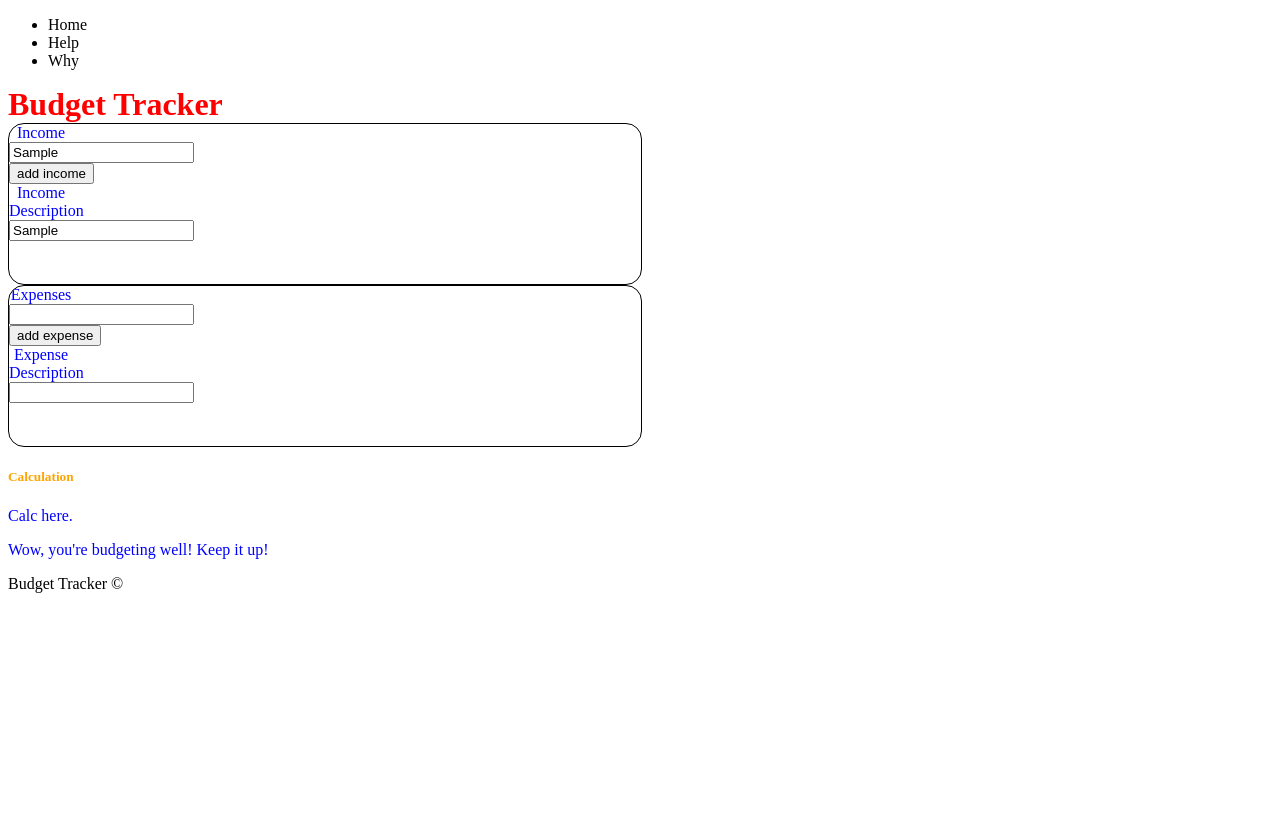
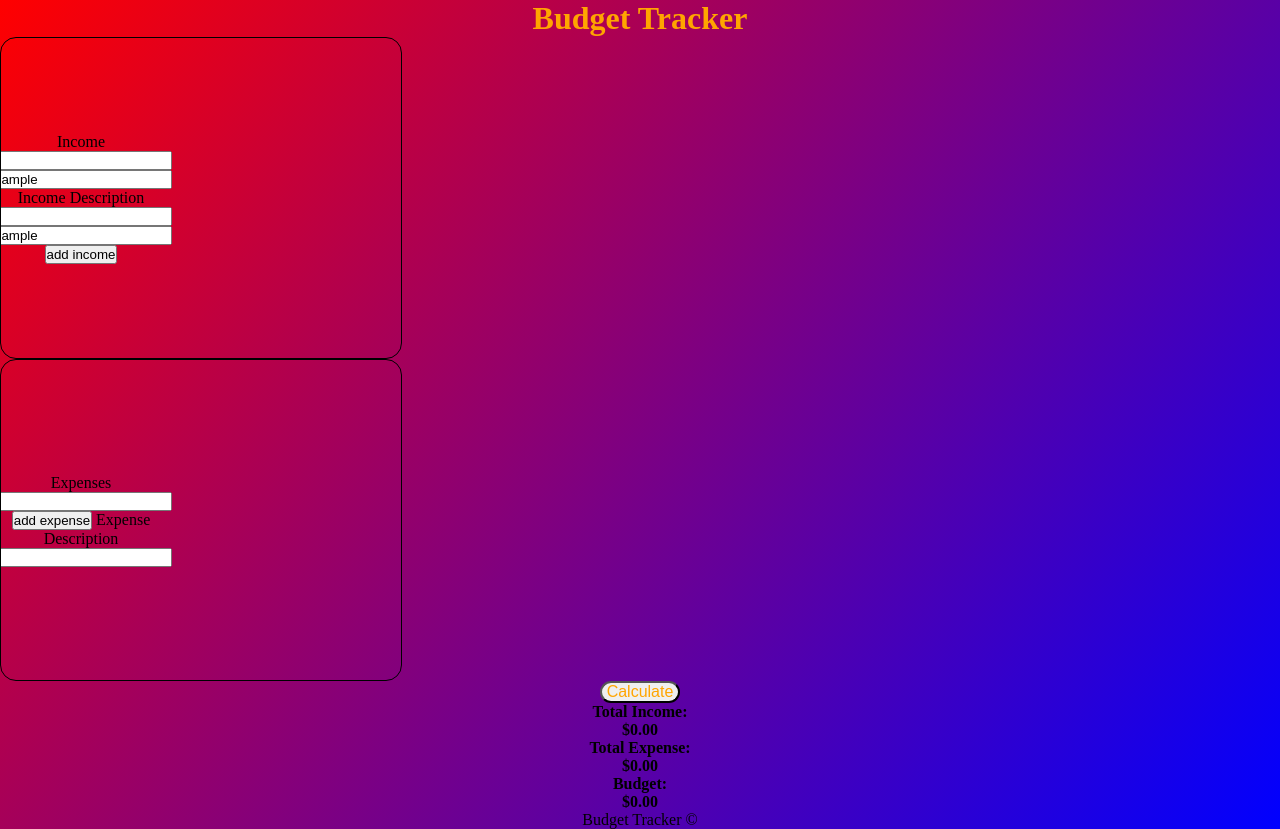
Before and after one commit to supernova147/Budget_Tracker, a website: page index.html in a window 1280 px wide. Both pictures are taken after typing "Sample", "Sample" into the empty fields and a click on the button "add income". Before the commit the page ends 800 px from the top, so only its background shows below. Drawn offline with Linux system fonts and the light colour scheme.

Commit message:
[CHECKPOINT]--- Added JS, SCSS, functionality still needs to be implemented & CSS is not finalized.

```diff
--- a/index.html
+++ b/index.html
@@ -7,39 +7,34 @@
     <link rel="stylesheet" href="style.css">
 </head>
 <body>
-    <ul class="navbar">
-        <li>Home</li>
-        <li>Help</li>
-        <li>Why</li>
-    </ul>
-
     <main>
 
     <h1 class="budget_tracker--title">Budget Tracker</h1>
 
     <div class="budget_tracker--ui" id="income_input">
-        <form>
-            <label for="income">Income</label>
-            <input type="text" name="income" id="income">
-            <input type="button" value="add income">
-            <label for="income_des">Income Description</label>
-            <input type="text" name="income_des" id="income_des">
+        <form id="income_form" class="income_form_input">
+            <label for="income_label" name="income_label" id="income_label">Income</label>
+            <input type="text" name="income" class="income_num">
+            <label for="income_des" name="income_des" id="income_desc">Income Description</label>
+            <input type="text" name="income_des" class="income_des">
+            <input type="button" value="add income" class="button_income" id="add_income_input">
         </form>
     </div>
 
     <div class="budget_tracker--ui" id="expense_input">
-        <form> <label for="expenses">Expenses</label>
-            <input type="text" name="expenses" id="expenses">
-            <input type="button" value="add expense">
-            <label for="expense_des">Expense Description</label>
-            <input type="text" name="expense_des" id="expense_des">
+        <form><label for="expense_label" id="expense_label" name="expense_label">Expenses</label>
+            <input type="text" name="expenses" class="expense_num">
+            <input type="button" value="add expense" class="button_expense" id="add_expense_input">
+            <label for="expense_desc" id="expense_desc" name="expense_desc">Expense Description</label>
+            <input type="text" name="expense_des" class="expense_des">
         </form>
     </div>
 
     <div class="budget_tracker--result">
-        <h5 class="budget_tracker--header">Calculation</h5>
-        <p id="calc_result">Calc here.</p>
-        <p>Wow, you're budgeting well! Keep it up!</p>
+        <button class="budget_tracker--button" id="calculate_result">Calculate</button>
+        <h6 class="budget_tracker--h">Total Income: <p id="total_income">$0.00</p></h6>
+        <h6 class="budget_tracker--h">Total Expense:<p id="total_expense">$0.00</h6>
+        <h6 class="budget_tracker--h">Budget: <p id="calc_result">$0.00</p></h6>
     </div>
 
     </main>
@@ -49,5 +44,4 @@
 <footer>Budget Tracker &copy;</footer>
 
 </body>
-
 </html>
--- a/main.scss
+++ b/main.scss
@@ -1,23 +1,43 @@
 /* Write in SASS/SCSS. */
 
-$primary-color: red;
-$secondary-color: blue;
-$tertiary-color: yellow;
+$primary-color: orange;
+$gradient: linear-gradient(130deg,red, blue);
+$font: font-size 1rem;
+
+* {
+    margin: 0;
+    padding: 0;
+}
+
+
+body {
+    background-image: $gradient;
+    background-repeat: no-repeat;
+    min-height: 100vh;
+    text-align: center;
+}
 
 .budget_tracker--ui {
+    min-height: 40vh;
+    max-width: 25rem;
     display: grid;
-    grid-template-columns: 4rem 4rem;
-    grid-template-rows: 5rem 5rem;
-    margin-top: 0rem;
+    grid-template-columns: 10rem;
+    place-items: center;
     border: solid rgb(0, 0, 0) 0.1rem;
     border-radius: 1rem;
     overflow: hidden;
-    background-color: white;
-    color: $secondary-color;
-    width: 50%;
-    text-align: center;
+    background-color: $gradient;
+    color: $gradient;
     align-content: center;
-    align-self: center;
+}
+
+.cal_display {
+    grid-row-start: 1;
+    grid-row-end: 1;
+    grid-column-start: 1;
+    grid-column-end: 5;
+    color: #d6c2ff;
+    z-index: 2;
 }
 
 .budget_tracker--title {
@@ -26,11 +46,18 @@ $tertiary-color: yellow;
     color: $primary-color;
 }
 
-
 .budget_tracker--result {
-    color: $secondary-color;
+    color: $gradient;
 }
 
-.budget_tracker--header {
-    color: orange;
+.budget_tracker--button {
+    color: $primary-color;
+    background-color: $gradient;
+    width: 5rem;
+    font-size: 1rem;
+    border-radius: 1rem;
 }
+
+.budget_tracker--h {
+    font-size: 1rem;
+}
--- a/script.js
+++ b/script.js
@@ -1,4 +1,3 @@
-
 /*
 Be able to input fields to enter income & expense descriptions
 ^ same with amounts
@@ -26,13 +25,60 @@ Implement a budget class with properties & methods to handle income and total bu
 encapsulate the budget-related functionality within the budget class
 utilize object-oriented programming principles such as encapsulation, inheritance, or polymorphism
 in implementation
+
+Essentially, USER Input needs to be captured & collected. Options to add income/expense is required. Then; the budget needs to be calculated from the totals from income & expense to calculate budget.
 */
 
-//Important vars below - Established to capture income, expenses; and calc result.
+class Budget { //Creating class for the Budget Tracker, the constructor & all methods required will be under this class.
+    constructor () {
 
-let income = document.getElementById("income");
-let income_description = document.getElementById("income_des");
-let expense = document.getElementById("expenses");
-let expenses_description = document.getElementById("expenses_des");
+        this.addIncome = document.getElementById('add_income_input'); //Creating addIncome property
+        this.addIncome.addEventListener('click', this.incomeAdd); //Creating an event listener w/ click so that the method 'incomeAdd' is called when a button(addIncome/'add_income_input') is pressed.
 
-let calc_result = document.getElementById("calc_result");
+        this.addExpense = document.getElementById('add_expense_input'); //Creating addExpense property
+        this.addExpense.addEventListener('click', this.expenseAdd); //Creating an event listener w/ click so that the method 'expenseAdd' is called when a button(addExpense/'add_expense_input') is pressed.
+
+        this.Calculation = document.getElementById('calculate_result'); //Creating Calculation property
+        this.Calculation.addEventListener('click', this.Calc); //Creating an event listener w/ click so that the method 'Calc' is called when a button(Calculation/'calculate_result') is pressed.
+
+        this.totalIncome = document.getElementById("total_income"); //Creating totalIncome property
+        this.totalExpense = document.getElementById("total_expense"); //Creating totalExpense property
+        this.totalBudget = document.getElementById("calc_result"); //Creating totalBudget property
+    }
+
+    incomeAdd = () => { //Method that (when the user clicks the 'add income' button), adds a new input for them to use.
+
+        const income_num = document.createElement('input'); //Declaring income_num
+        income_num.type = "number"; //Adding type number to input
+        income_num.classList.add('income_num'); //Adding 'income_num' class to income_num
+
+        const income_desc = document.createElement('input'); //Declaring income_desc
+        income_desc.type = "text"; //Adding type text to input
+        income_desc.classList.add('income_desc'); //Adding 'income_desc' class to income_desc
+
+        document.getElementById("income_label").appendChild(income_num); //Appending the income_num element to income_label
+        document.getElementById("income_desc").appendChild(income_desc); //Appending the income_desc element to income_desc
+    }
+
+    expenseAdd = () => {
+
+        const expense_num = document.createElement('input'); //Declaring expense_num
+        expense_num.type = "number"; //Adding type number to input
+        expense_num.classList.add('expense_num'); //Adding 'expense_num' class to expense_num
+
+        const expense_desc = document.createElement('input'); //Declaring expense_desc
+        expense_desc.type = "text"; //Adding type text to input
+        expense_desc.classList.add('expense_desc'); //Adding 'expense_desc' class to income_desc
+
+        document.getElementById("expense_label").appendChild(expense_num); //Appending the expense_num element to expense_label
+        document.getElementById("expense_desc").appendChild(expense_desc); //Appending the expense_num element to expense_label
+    }
+
+    Calc = () => {
+        let income_total = Array.from(document.getElementsByClassName("income_num")); //Creating an array for income totals from income_num class
+        let expense_total = Array.from(document.getElementsByClassName("expense_num")); //Creating an array for expense totals from expense_num class
+        //finishing this method at later point, but basically was going to retrieve all the values & then calculate & then display on the DOM.
+    }
+}
+
+new Budget(); //Running the class.
```
Also changed, not shown: style.css, 1 other file.
